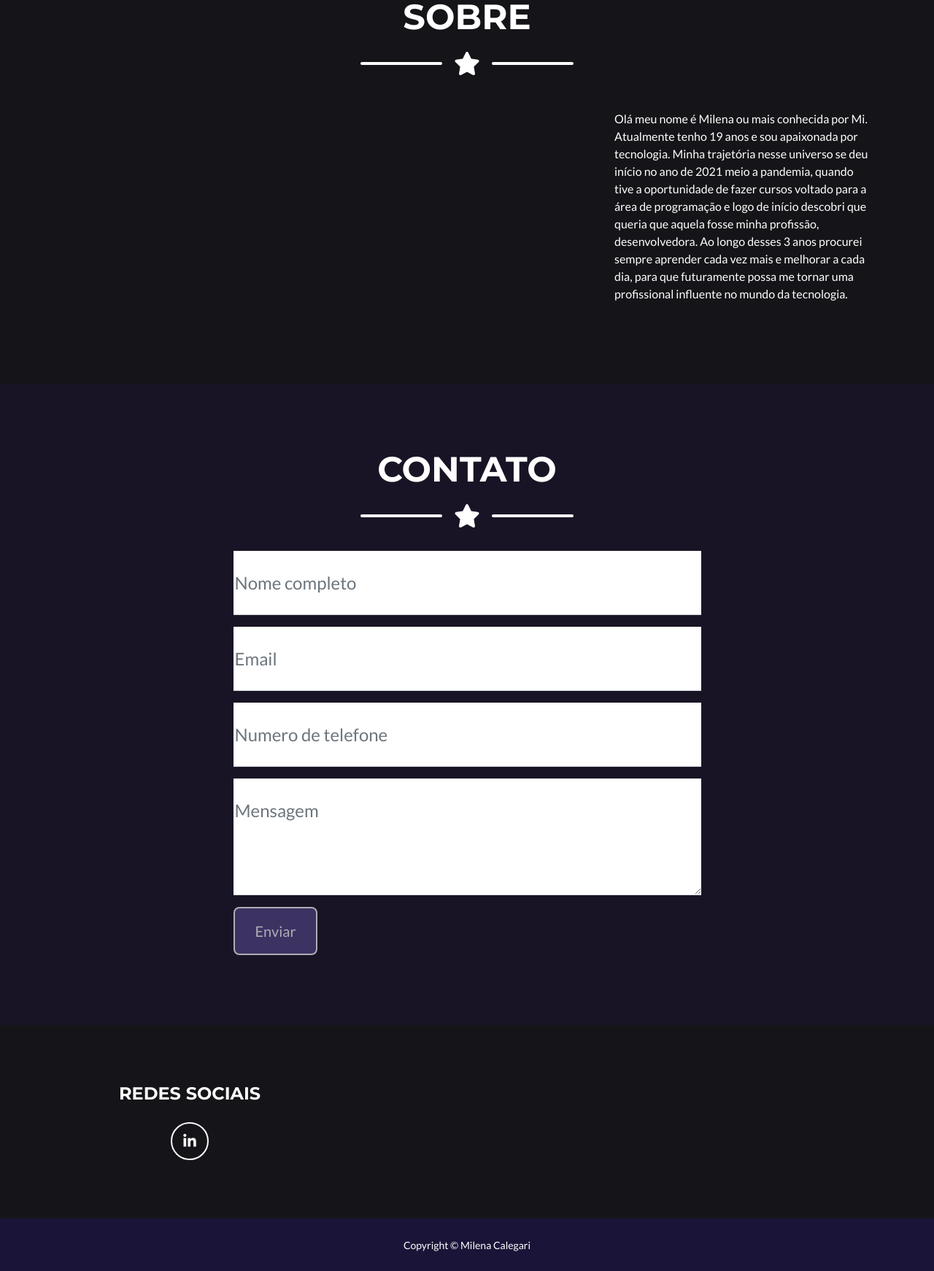
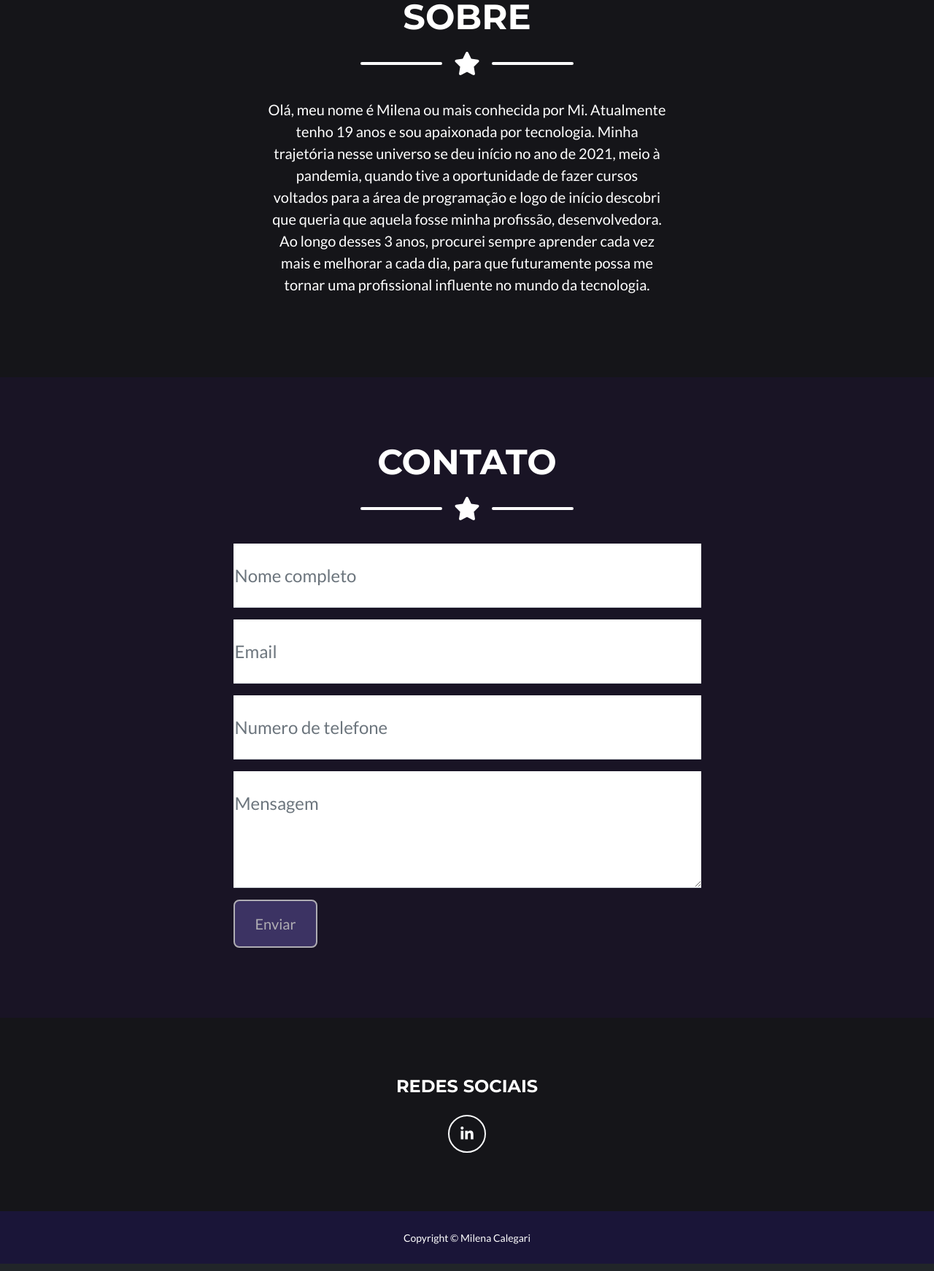
Before and after one commit to milena579/PortifolioUFPR-Bootstrap, a plain HTML site: page index.html in a window 1280 px wide. Shown: the part 1430-3172 px from the top of the page at 73% size. Drawn offline with nearby package versions, Linux system fonts and the light colour scheme.

Commit message:
terminado

```diff
--- a/boots/index.html
+++ b/index.html
@@ -71,7 +71,7 @@
                             <div class="portfolio-item-caption d-flex align-items-center justify-content-center h-100 w-100">
                                 <div class="portfolio-item-caption-content text-center text-white"><i class="fas fa-plus fa-3x"></i></div>
                             </div>
-                            <img class="img-fluid" src="assets/img/portfolio/cake.png" alt="..." />
+                            <img class="img-fluid" src="cake.png" alt="..." />
                         </div>
                     </div>
 
@@ -79,7 +79,7 @@
             </div>
         </section>
         <!-- About Section-->
-        <section class="page-section  text-white mb-0" id="about" style="background-color: rgba(20, 20, 24, 0.918);">
+        <section class="page-section text-white mb-0" id="about" style="background-color: rgba(20, 20, 24, 0.918);">
             <div class="container">
                 <!-- About Section Heading-->
                 <h2 class="page-section-heading text-center text-uppercase text-white">Sobre</h2>
@@ -90,16 +90,16 @@
                     <div class="divider-custom-line"></div>
                 </div>
                 <!-- About Section Content-->
-                <div class="row align-items-center">
-                    <div class="col-lg-4 ms-auto"><p class="lead">
-                        <p>
-                        Olá meu nome é Milena ou mais conhecida por Mi. Atualmente tenho 19 anos e sou apaixonada por tecnologia. Minha trajetória nesse universo se deu início no ano de 2021 meio a pandemia,
-                        quando tive a oportunidade de fazer cursos voltado para a área de programação e logo de início descobri que queria que aquela fosse minha profissão, desenvolvedora. Ao longo desses 3 anos procurei sempre aprender cada vez mais e melhorar a cada dia, para que futuramente possa me tornar uma profissional influente no mundo da tecnologia.</p>
+                <div class="row justify-content-center">
+                    <div class="col-lg-6">
+                        <p class="lead text-center">
+                            Olá, meu nome é Milena ou mais conhecida por Mi. Atualmente tenho 19 anos e sou apaixonada por tecnologia. Minha trajetória nesse universo se deu início no ano de 2021, meio à pandemia, quando tive a oportunidade de fazer cursos voltados para a área de programação e logo de início descobri que queria que aquela fosse minha profissão, desenvolvedora. Ao longo desses 3 anos, procurei sempre aprender cada vez mais e melhorar a cada dia, para que futuramente possa me tornar uma profissional influente no mundo da tecnologia.
+                        </p>
                     </div>
                 </div>
-
             </div>
         </section>
+
         <!-- Contact Section-->
         <section class="page-section " id=" contact"style="background-color: rgb(25, 20, 37);" >
             <div class="container">
@@ -114,13 +114,6 @@
                 <!-- Contact Section Form-->
                 <div class="row justify-content-center" >
                     <div class="col-lg-8 col-xl-7">
-                        <!-- * * * * * * * * * * * * * * *-->
-                        <!-- * * SB Forms Contact Form * *-->
-                        <!-- * * * * * * * * * * * * * * *-->
-                        <!-- This form is pre-integrated with SB Forms.-->
-                        <!-- To make this form functional, sign up at-->
-                        <!-- https://startbootstrap.com/solution/contact-forms-->
-                        <!-- to get an API token!-->
                         <form id="contactForm" data-sb-form-api-token="API_TOKEN" >
                             <!-- Name input-->
                             <div class="form-floating mb-3">
@@ -169,17 +162,22 @@
             </div>
         </section>
         <!-- Footer-->
-        <footer class="footer text-center" style="background-color: rgb(20, 20, 24, 0.918);">
+        <footer class="footer text-center" style="background-color: rgba(20, 20, 24, 0.918);">
             <div class="container">
-                <div class="row">
+                <div class="row justify-content-center">
                     <!-- Footer Social Icons-->
                     <div class="col-lg-4 mb-5 mb-lg-0">
                         <h4 class="text-uppercase mb-4">Redes sociais</h4>
-                        <a class="btn btn-outline-light btn-social mx-1" href="https://br.linkedin.com/in/milena-calegari-dourado-027025223"><i class="fab fa-fw fa-linkedin-in"></i></a>
+                        <div class="d-flex justify-content-center">
+                            <a class="btn btn-outline-light btn-social mx-1" href="https://br.linkedin.com/in/milena-calegari-dourado-027025223">
+                                <i class="fab fa-fw fa-linkedin-in"></i>
+                            </a>
+                        </div>
                     </div>
                 </div>
             </div>
         </footer>
+
         <!-- Copyright Section-->
         <div class="copyright py-4 text-center text-white" style="background-color: rgb(26, 21, 56);" >
             <div class="container"><small>Copyright &copy; Milena Calegari </small></div>
```
Also changed, not shown: boots/assets/favicon.ico (deleted), boots/assets/img/avataaars.svg (deleted), boots/assets/img/portfolio/cabin.png (deleted), boots/assets/img/portfolio/circus.png (deleted), boots/assets/img/portfolio/game.png (deleted), boots/assets/img/portfolio/safe.png (deleted), boots/assets/img/portfolio/submarine.png (deleted), cake.png (renamed from boots/assets/img/portfolio/cake.png), css/styles.css (renamed from boots/css/styles.css), js/scripts.js (renamed from boots/js/scripts.js).
